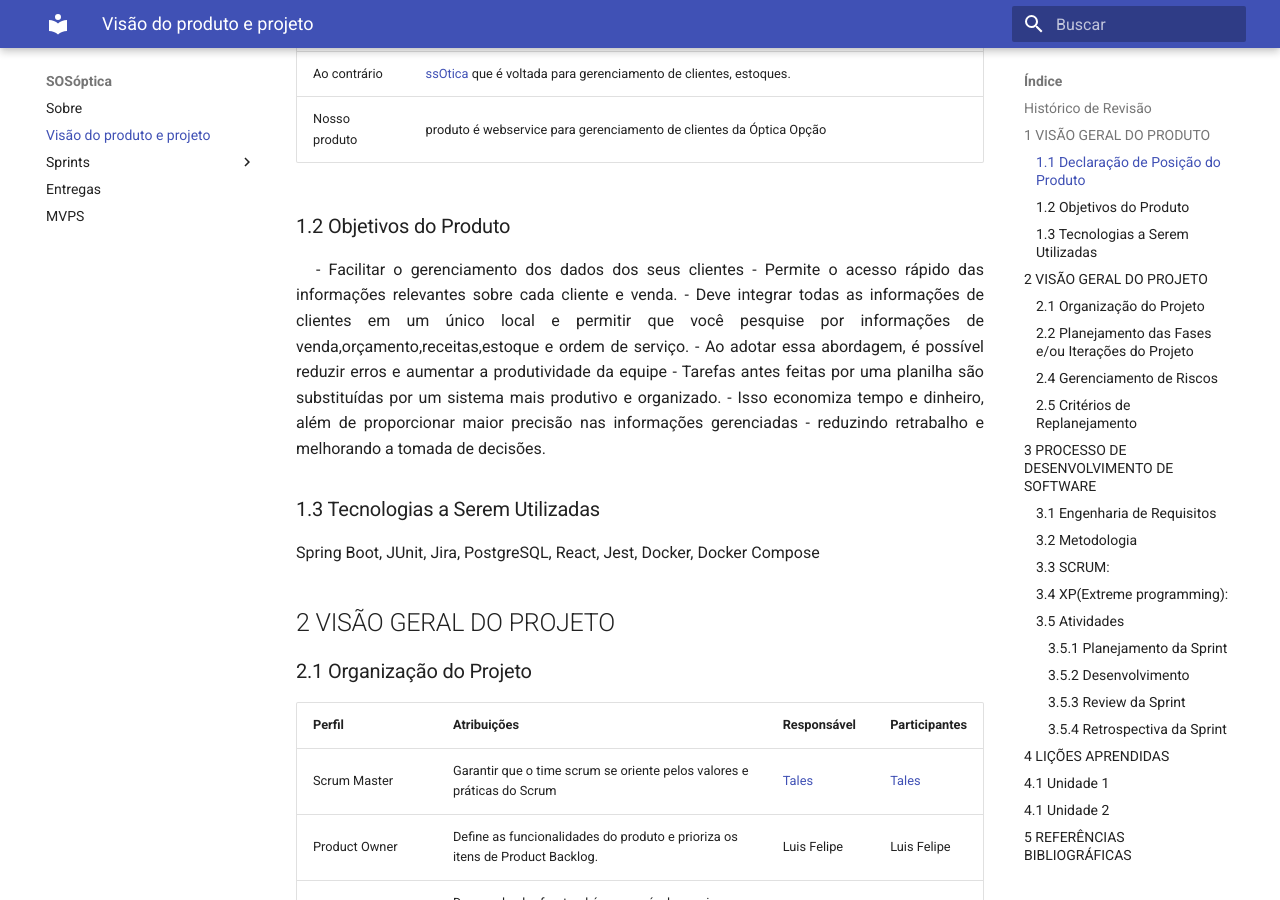
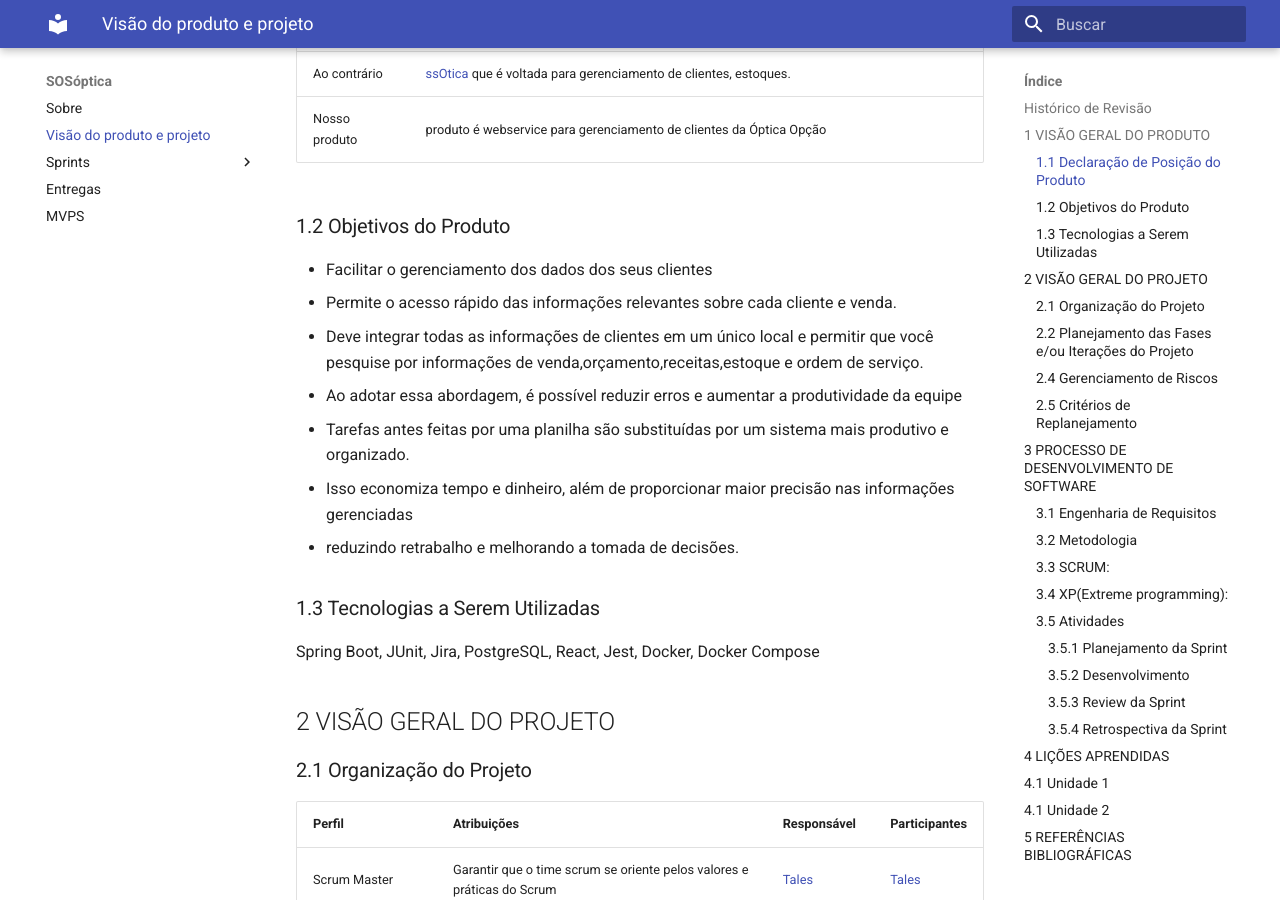
Before and after one commit to mdsreq-fga-unb/2023.1-SOSOptica, an MkDocs documentation site: the page built from docs/visao.md, in a window 1280 px wide and 900 px high, scrolled down 879 px. Built offline with MkDocs 1.6.1 and Material for MkDocs 9.7.7, drawn with Linux system fonts in a browser that asks for light colours; nearby versions of some CDN libraries.

Commit message:
Update visao.md

```diff
--- a/docs/visao.md
+++ b/docs/visao.md
@@ -24,31 +24,13 @@
 | Nosso produto | produto é webservice para gerenciamento de clientes da Óptica Opção |
 
 ### 1.2 Objetivos do Produto
-
-<p style="text-indent: 20px; text-align: justify">
-
-
 - Facilitar o gerenciamento dos dados dos seus clientes
-
-
 - Permite o acesso rápido das informações relevantes sobre cada cliente e venda.
-
-
 - Deve integrar todas as informações de clientes em um único local e permitir que você pesquise por informações de venda,orçamento,receitas,estoque e ordem de serviço.
-
-
 - Ao adotar essa abordagem, é possível reduzir erros e aumentar a produtividade da equipe
-
-
 - Tarefas antes feitas por uma planilha são substituídas por um sistema mais produtivo e organizado.
-
-
 - Isso economiza tempo e dinheiro, além de proporcionar maior precisão nas informações gerenciadas
-
-
 - reduzindo retrabalho e melhorando a tomada de decisões.
-
-</p>
 
 ### 1.3 Tecnologias a Serem Utilizadas
 Spring Boot, JUnit, Jira, PostgreSQL, React, Jest, Docker, Docker Compose
```
